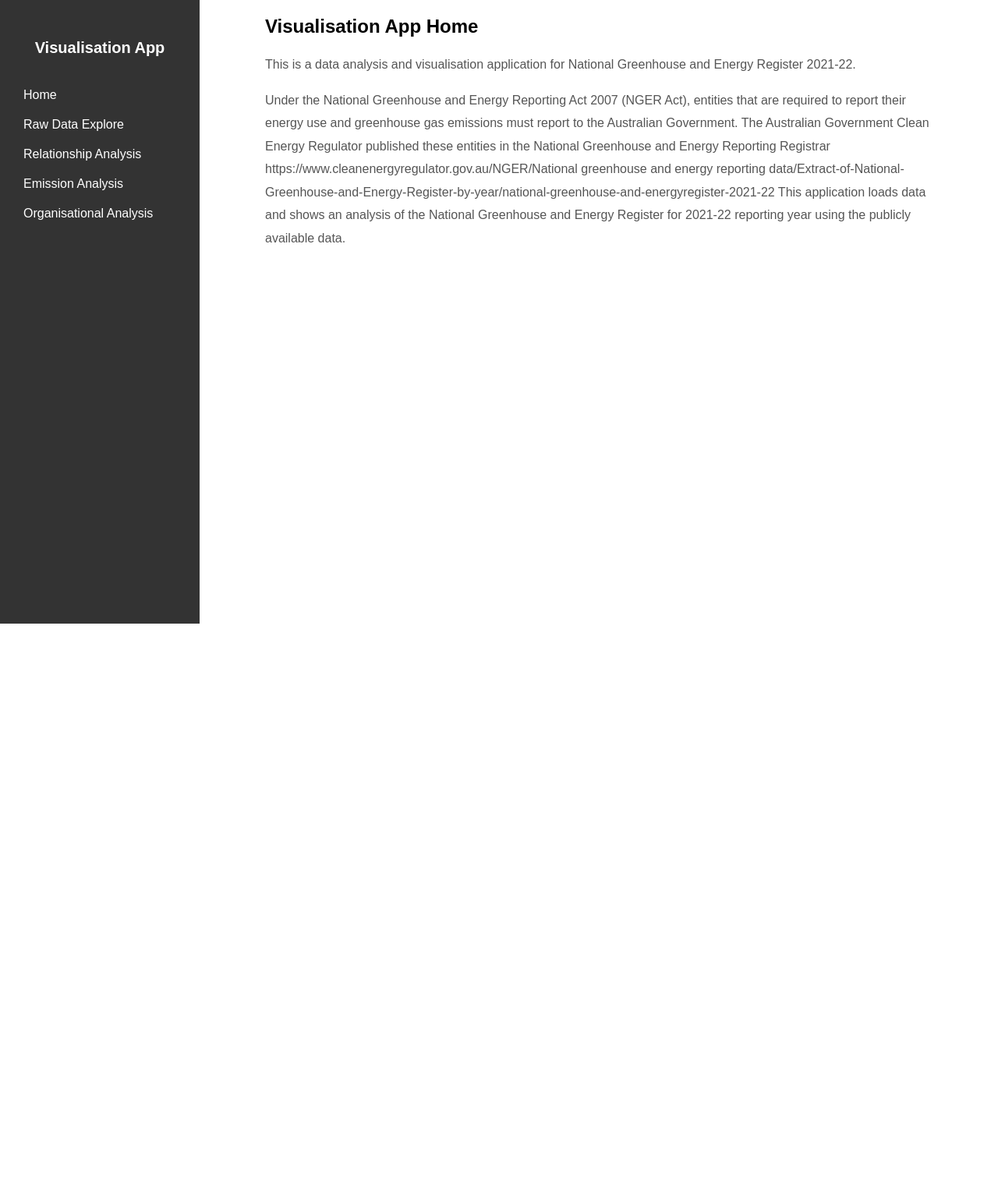
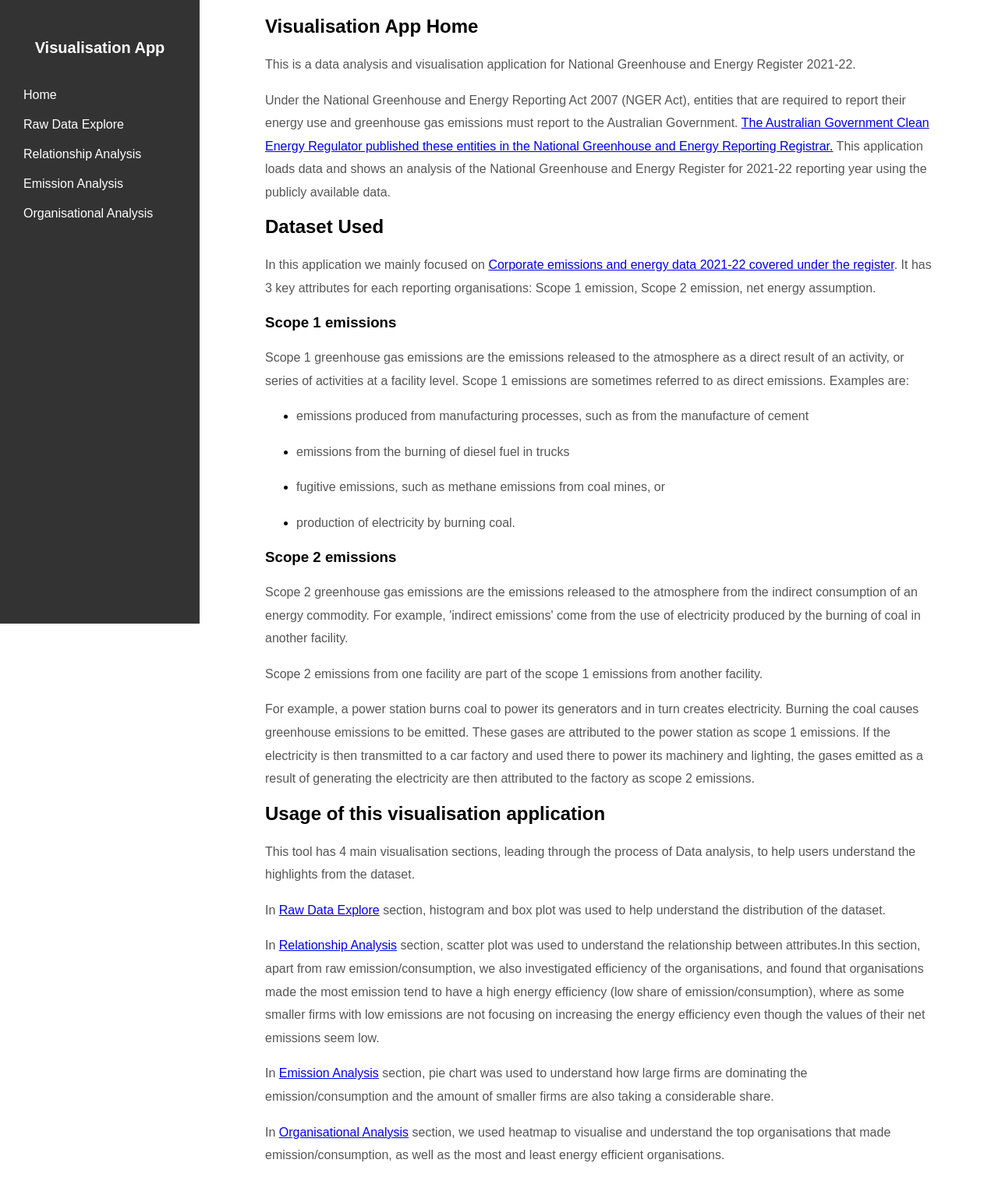
Before and after one commit to dianlu/national-greenhouse-gas-emission-analysis, a Flask app: page / in a window 1280 px wide. Shown: the whole page at 78% size. Before the commit the page ends 800 px from the top, so only its background shows below. Run offline with Flask 2, Linux system fonts and the light colour scheme.

Commit message:
adding descriptions of the app

```diff
--- a/app.py
+++ b/app.py
@@ -62,9 +62,10 @@ def relationship():
     # Visualise data
     scopes=visual_plots.scopes_scatter(emission_data)
     consumption_emission_scatter=visual_plots.consumption_emission_scatter(emission_data)
+    share=visual_plots.share_scatter(emission_data)
     # Convert the figure to html and pass it to the template
     return render_template('data.html', plt1=scopes.to_html(full_html=False),
-        plt2=consumption_emission_scatter.to_html(full_html=False))
+        plt2=consumption_emission_scatter.to_html(full_html=False),plt3=share.to_html(full_html=False))
 
 if __name__ == '__main__':
     app.run(debug=False)
--- a/templates/home.html
+++ b/templates/home.html
@@ -11,8 +11,35 @@
         <div class="content">
             <h2>Visualisation App Home</h2>
             <p>This is a data analysis and visualisation application for National Greenhouse and Energy Register 2021-22.</p>
-            <p>Under the National Greenhouse and Energy Reporting Act 2007 (NGER Act), entities that are required to report their energy use and greenhouse gas emissions must report to the Australian Government. The Australian Government Clean Energy Regulator published these entities in the National Greenhouse and Energy Reporting Registrar https://www.cleanenergyregulator.gov.au/NGER/National greenhouse and energy reporting data/Extract-of-National-Greenhouse-and-Energy-Register-by-year/national-greenhouse-and-energyregister-2021-22 This application loads data and shows an analysis of the National Greenhouse and Energy Register for 2021-22 reporting year using the publicly available data.</p>
-
+            <p>Under the National Greenhouse and Energy Reporting Act 2007 (NGER Act), entities that are required to report their energy use and greenhouse gas emissions must report to the Australian Government.
+                <a href="https://www.cleanenergyregulator.gov.au/NGER/National greenhouse and energy reporting data/Extract-of-National-Greenhouse-and-Energy-Register-by-year/national-greenhouse-and-energyregister-2021-22 ">The Australian Government Clean Energy Regulator published these entities in the National Greenhouse and Energy Reporting Registrar.</a>
+                 This application loads data and shows an analysis of the National Greenhouse and Energy Register for 2021-22 reporting year using the publicly available data.</p>
+            <h2>Dataset Used</h2>
+            <p>In this application we mainly focused on <a href="https://www.cleanenergyregulator.gov.au/NGER/National%20greenhouse%20and%20energy%20reporting%20data/Corporate%20emissions%20and%20energy%20data/corporate-emissions-and-energy-data-2021-22">Corporate emissions and energy data 2021-22 covered under the register</a>. It has 3 key attributes for each reporting organisations: Scope 1 emission, Scope 2 emission, net energy assumption.
+            </p>
+                <h3>Scope 1 emissions</h3>
+                <p>Scope 1 greenhouse gas emissions are the emissions released to the atmosphere as a direct result of an activity, or series of activities at a facility level. Scope 1 emissions are sometimes referred to as direct emissions. Examples are:
+                </p>
+                <p>
+                    <ul>
+                        <li><p>emissions produced from manufacturing processes, such as from the manufacture of cement</p></li>
+                        <li><p>emissions from the burning of diesel fuel in trucks</p></li>
+                        <li><p>fugitive emissions, such as methane emissions from coal mines, or</p></li>
+                        <li><p>production of electricity by burning coal.</p></li>
+                    </ul>
+                </p>
+                <h3>Scope 2 emissions</h3>
+                <p>Scope 2 greenhouse gas emissions are the emissions released to the atmosphere from the indirect consumption of an energy commodity. For example, 'indirect emissions' come from the use of electricity produced by the burning of coal in another facility.
+                </p>
+                <p>Scope 2 emissions from one facility are part of the scope 1 emissions from another facility.</p>
+                <p>For example, a power station burns coal to power its generators and in turn creates electricity. Burning the coal causes greenhouse emissions to be emitted. These gases are attributed to the power station as scope 1 emissions. If the electricity is then transmitted to a car factory and used there to power its machinery and lighting, the gases emitted as a result of generating the electricity are then attributed to the factory as scope 2 emissions.
+                </p>
+            <h2>Usage of this visualisation application</h2>
+            <p>This tool has 4 main visualisation sections, leading through the process of Data analysis, to help users understand the highlights from the dataset.</p>
+            <p>In <a href="{{ url_for('raw_data') }}">Raw Data Explore</a> section, histogram and box plot was used to help understand the distribution of the dataset.</p>
+            <p>In <a href="{{ url_for('relationship') }}">Relationship Analysis</a> section, scatter plot was used to understand the relationship between attributes.In this section, apart from raw emission/consumption, we also investigated efficiency of the organisations, and found that organisations made the most emission tend to have a high energy efficiency (low share of emission/consumption), where as some smaller firms with low emissions are not focusing on increasing the energy efficiency even though the values of their net emissions seem low.</p>
+            <p>In <a href="{{ url_for('data') }}">Emission Analysis</a> section, pie chart was used to understand how large firms are dominating the emission/consumption and the amount of smaller firms are also taking a considerable share.</p>
+            <p>In <a href="{{ url_for('heatmap') }}">Organisational Analysis</a> section, we used heatmap to visualise and understand the top organisations that made emission/consumption, as well as the most and least energy efficient organisations.</p>
         </div>
         {% endblock %}
     </div>
```
Also changed, not shown: visual_plots.py (+20 -0 lines), readme.md.
